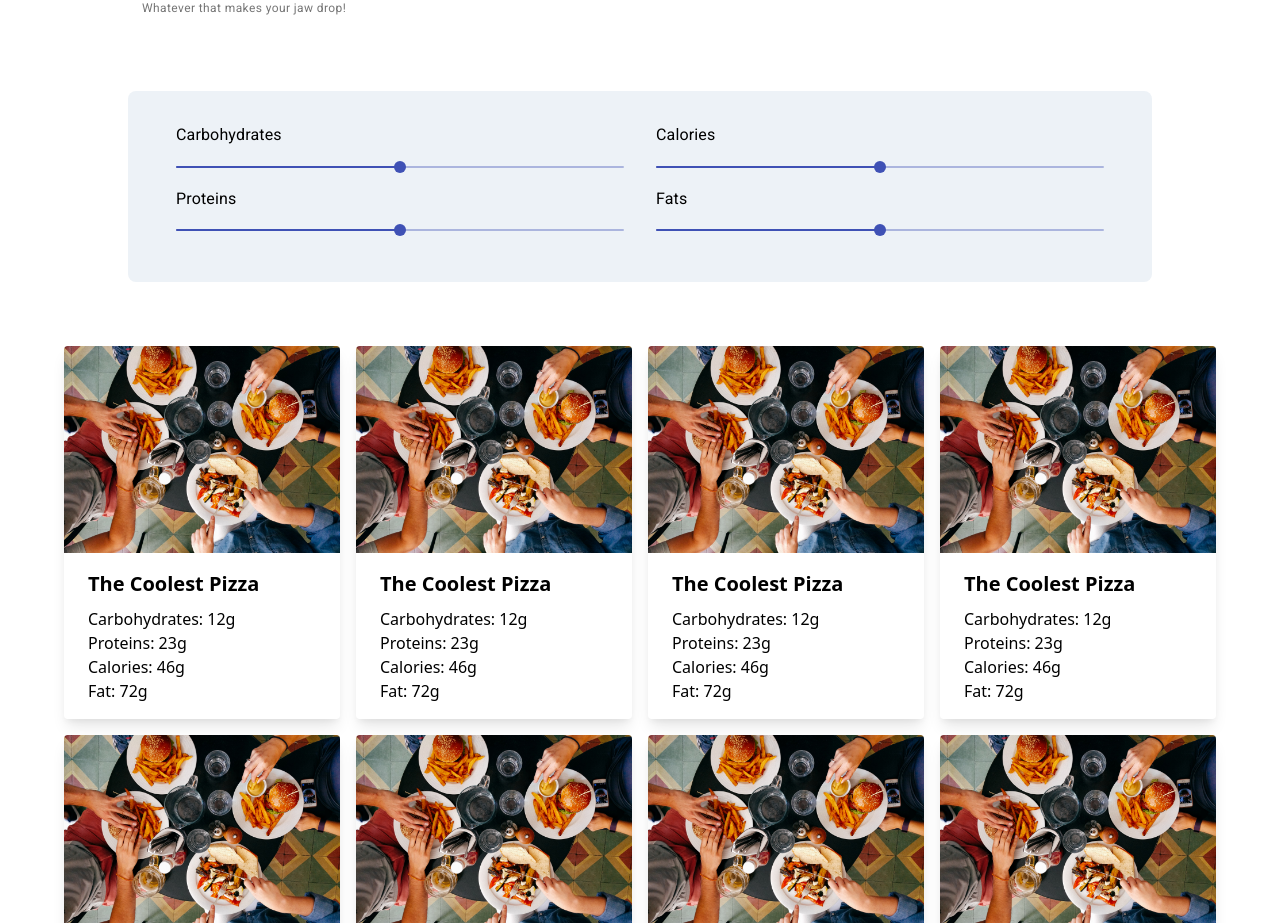
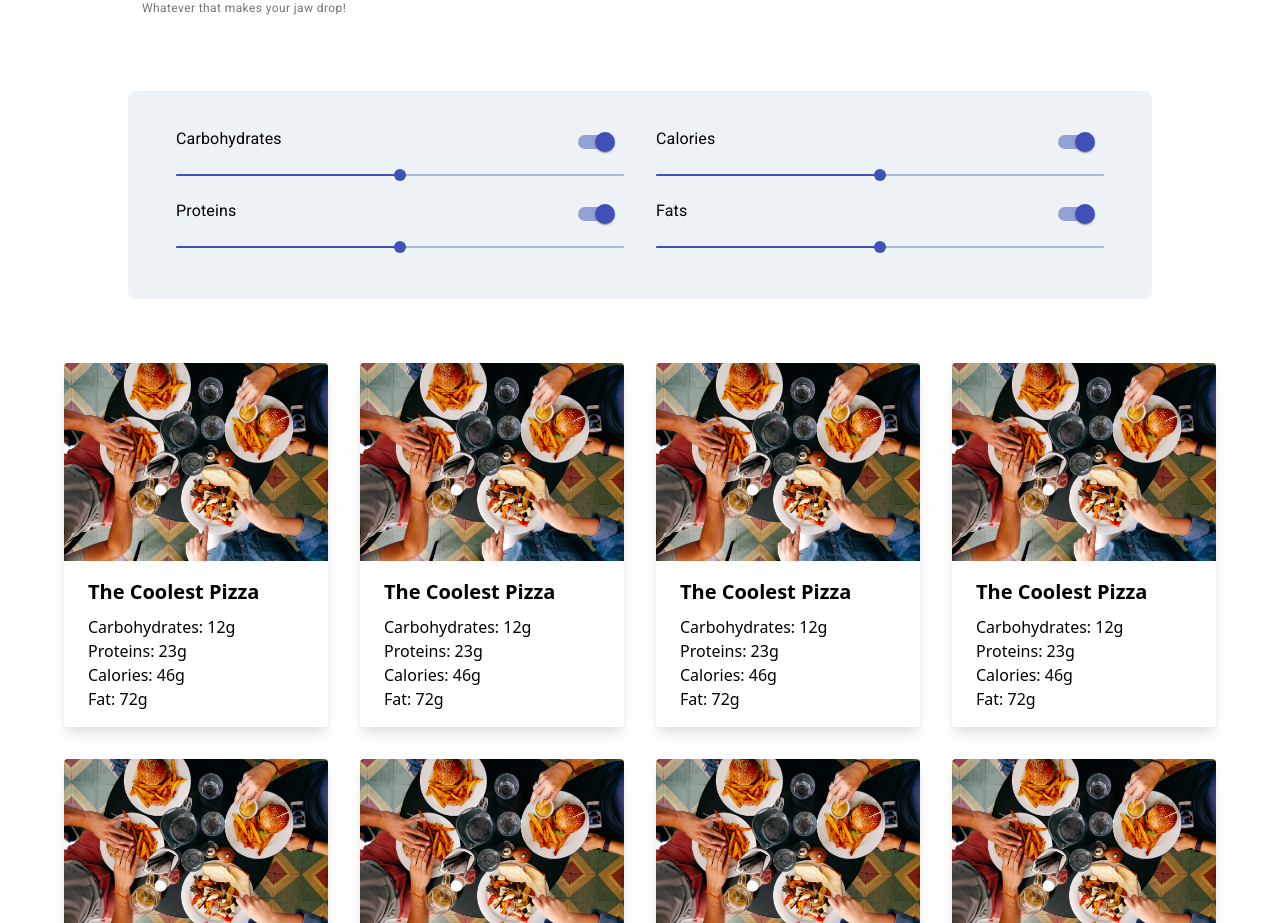
Before and after one commit to heytulsiprasad/foodies, a React (Create React App) app: page / in a window 1280 px wide. Shown: the part 940-1863 px from the top of the page. Built offline with nearby package versions, Linux system fonts and the light colour scheme.

Commit message:
:sparkles: add switch to slider and create axios instance

```diff
--- /dev/null
+++ b/src/api.js
@@ -0,0 +1,10 @@
+import axios from "axios";
+
+const baseURL = "https://api.spoonacular.com/recipes";
+
+// Set config defaults when creating the instance
+const api = axios.create({
+    baseURL: `${baseURL}`,
+});
+
+export default api;
--- a/src/components/Filters/Filter/Filter.js
+++ b/src/components/Filters/Filter/Filter.js
@@ -2,25 +2,35 @@ import React, { useState } from "react";
 import "../../../tailwind.generated.css";
 import Typography from "@material-ui/core/Typography/Typography";
 import Slider from "@material-ui/core/Slider/Slider";
+import Switch from "../Switch/Switch";
 
 const Filter = (props) => {
     const [value, setValue] = useState(0);
+    const [isOn, setIsOn] = useState(false);
 
     const handleChange = (e, val) => {
         setValue(val);
         props.handler(val);
     };
 
+    const handleSwitch = () => {
+        setIsOn(!isOn);
+    }
+
     return (
-        <div className="">
-            <Typography id="discrete-slider-custom" gutterBottom>
-                {props.nutrient}
-            </Typography>
+        <div>
+            <div className="container flex flex-row justify-between">
+                <Typography className="self-center" id="discrete-slider-custom" gutterBottom>
+                    {props.nutrient}
+                </Typography>
+                <Switch changed={handleSwitch} />
+            </div>
             <Slider
                 defaultValue={50}
                 onChange={(e, val) => handleChange(e, val)}
                 aria-labelledby="discrete-slider-custom"
                 step={1}
+                disabled={isOn}
                 valueLabelDisplay="auto"
             />
         </div>
--- a/src/components/Filters/Filters.js
+++ b/src/components/Filters/Filters.js
@@ -7,26 +7,35 @@ class Filters extends Component {
     constructor(props) {
         super(props);
         this.state = {
-            carb: 0,
-            protein: 0,
-            calorie: 0,
-            fat: 0,
+            carb: 50,
+            protein: 50,
+            calorie: 50,
+            fat: 50,
+        };
+
+        this.passAbove = () => {
+            let { carb, protein, fat, calorie } = this.state;
+            this.props.nutrients(carb, protein, fat, calorie);
         };
 
         this.updateCarb = (value) => {
             this.setState({ carb: value });
+            this.passAbove();
         };
 
         this.updateProtein = (value) => {
             this.setState({ protein: value });
+            this.passAbove();
         };
 
         this.updateCalorie = (value) => {
             this.setState({ calorie: value });
+            this.passAbove();
         };
 
         this.updateFat = (value) => {
             this.setState({ fat: value });
+            this.passAbove();
         };
     }
 
--- /dev/null
+++ b/src/components/Filters/Switch/Switch.js
@@ -0,0 +1,25 @@
+import React from "react";
+import Switch from "@material-ui/core/Switch";
+
+export default function Switches(props) {
+    const [state, setState] = React.useState({
+        isChecked: true,
+    });
+
+    const handleChange = (event) => {
+        setState({ ...state, [event.target.name]: event.target.checked });
+        props.changed();
+    };
+
+    return (
+        <div>
+            <Switch
+                checked={state.isChecked}
+                color="primary"
+                onChange={handleChange}
+                name="isChecked"
+                inputProps={{ "aria-label": "secondary checkbox" }}
+            />
+        </div>
+    );
+}
--- a/src/components/SearchBox/SearchBox.js
+++ b/src/components/SearchBox/SearchBox.js
@@ -5,17 +5,13 @@ import "../../tailwind.generated.css";
 class SearchBox extends Component {
     constructor(props) {
         super(props);
-        this.state = {
-            typed: null,
-        };
 
         this.handleFormSubmit = (e) => {
             e.preventDefault();
         };
 
         this.gottaChange = (e) => {
-            this.setState({ typed: e.target.value });
-            console.log(e);
+            this.props.search(e.target.value);
         };
     }
 
--- a/src/containers/FoodItems/FoodItems.js
+++ b/src/containers/FoodItems/FoodItems.js
@@ -1,8 +1,43 @@
 import React, { Component } from "react";
+import api from "../../api";
+
 import FoodItem from "./FoodItem/FoodItem";
 import classes from "./FoodItems.module.css";
 
 class FoodItems extends Component {
+    constructor(props) {
+        super(props);
+        this.state = {};
+    }
+
+    async componentDidMount() {
+        // Fetch data from API and load it in state
+        async function callAPI(foodName, carb, protein, fat, calorie) {
+            const apiKey = "6b42ea9d2aa945d4890323978a300b93";
+
+            let foods = await (
+                await api.get(
+                    `/complexSearch?apiKey=${apiKey}&query=${foodName}`
+                )
+            ).data;
+
+            let imgBase = await foods.baseUri;
+            let foodItems = await foods.results;
+
+            console.log(foods);
+        }
+
+        let {
+            carb = 100,
+            protein = 100,
+            fat = 100,
+            calorie = 100,
+        } = this.props.nutriVal;
+
+        // callAPI("burger", carb, protein, fat, calorie);
+        // callAPI("Rava Idli");
+    }
+
     render() {
         return (
             <div className={classes.FoodItems}>
--- a/src/containers/FoodItems/FoodItems.module.css
+++ b/src/containers/FoodItems/FoodItems.module.css
@@ -4,6 +4,6 @@
     margin: 4rem auto;
     display: grid;
     grid-template-columns: repeat(auto-fit, minmax(250px, 1fr));
-    grid-gap: 1rem;
+    grid-gap: 2rem;
     grid-auto-flow: rows;
 }
--- a/src/containers/Page/Page.js
+++ b/src/containers/Page/Page.js
@@ -6,12 +6,47 @@ import Filters from "../../components/Filters/Filters";
 import FoodItems from "../FoodItems/FoodItems";
 
 class Page extends Component {
+    constructor(props) {
+        super(props);
+        this.state = {
+            typed: null,
+            nutrients: {
+                carb: 50,
+                protein: 50,
+                fat: 50,
+                calorie: 50,
+            },
+        };
+
+        this.searchValue = (val) => {
+            this.setState({ typed: val });
+        };
+
+        this.filterValue = (carb, protein, fat, calorie) => {
+            this.setState({
+                nutrients: {
+                    carb,
+                    protein,
+                    fat,
+                    calorie,
+                },
+            });
+        };
+    }
+
     render() {
         return (
             <div className={classes.Page}>
-                <SearchBox />
-                <Filters />
-                <FoodItems />
+                <SearchBox search={(val) => this.searchValue(val)} />
+                <Filters
+                    nutrients={(carb, protein, fat, calorie) =>
+                        this.filterValue(carb, protein, fat, calorie)
+                    }
+                />
+                <FoodItems
+                    queryVal={this.state.typed}
+                    nutriVal={this.state.nutrients}
+                />
             </div>
         );
     }
```
